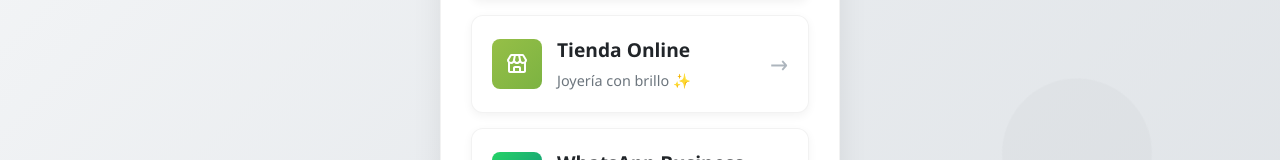
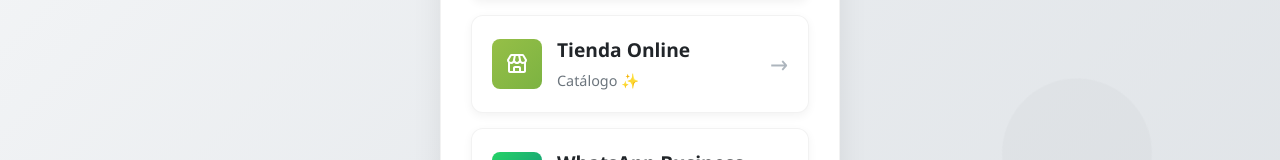
Before and after one commit to oleyva93/delfia-qr, a React (Vite) app: page /link in a window 1280 px wide. Shown: the part 546-706 px from the top of the page. Built offline with nearby package versions, Linux system fonts and the light colour scheme.

Commit message:
change catalogo

```diff
--- a/src/pages/LinkTree.jsx
+++ b/src/pages/LinkTree.jsx
@@ -26,7 +26,7 @@
     {
       id: 2,
       title: "Tienda Online",
-      subtitle: "Joyería con brillo ✨",
+      subtitle: "Catálogo ✨",
       url: "https://delfia-mx.myshopify.com",
       icon: BiStore,
       color: "#96BF47",
```
